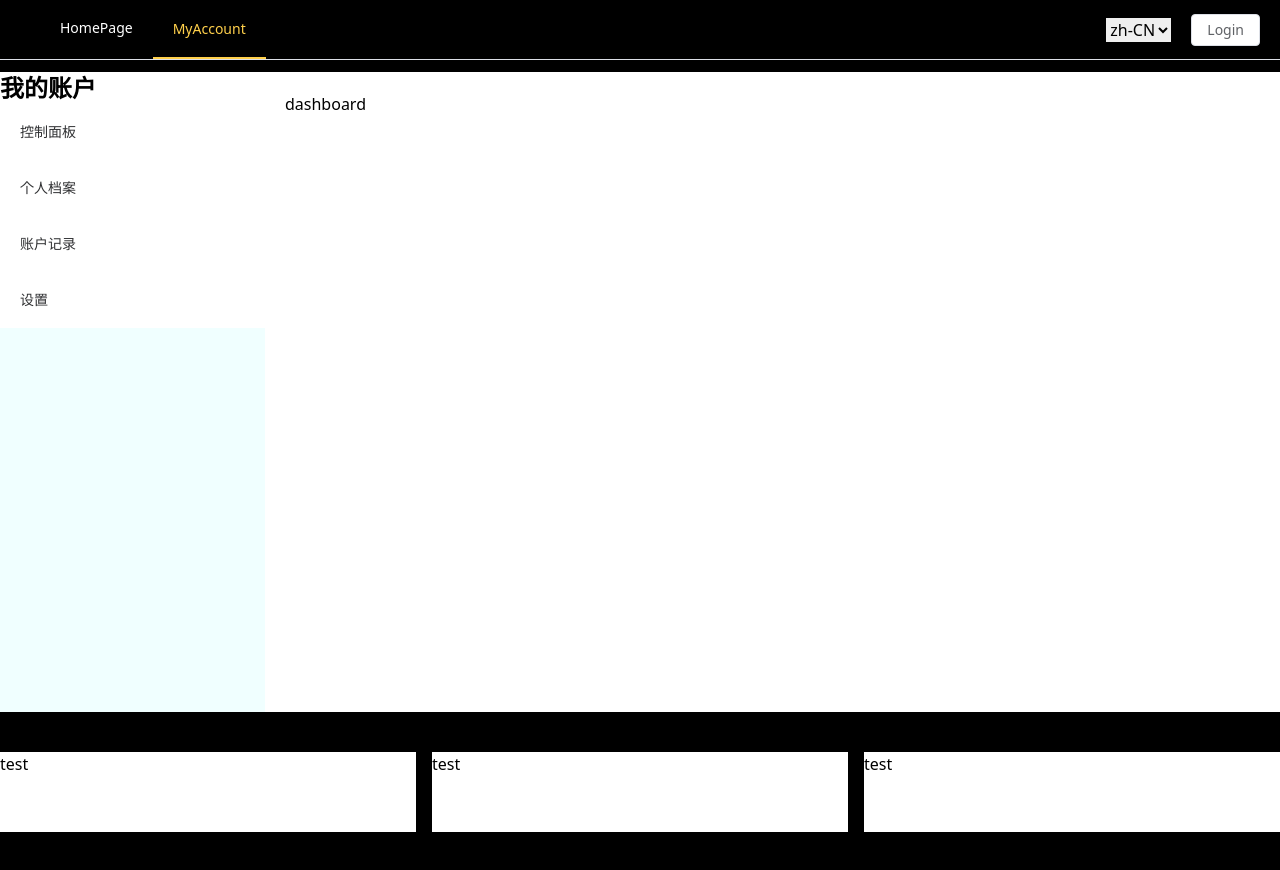
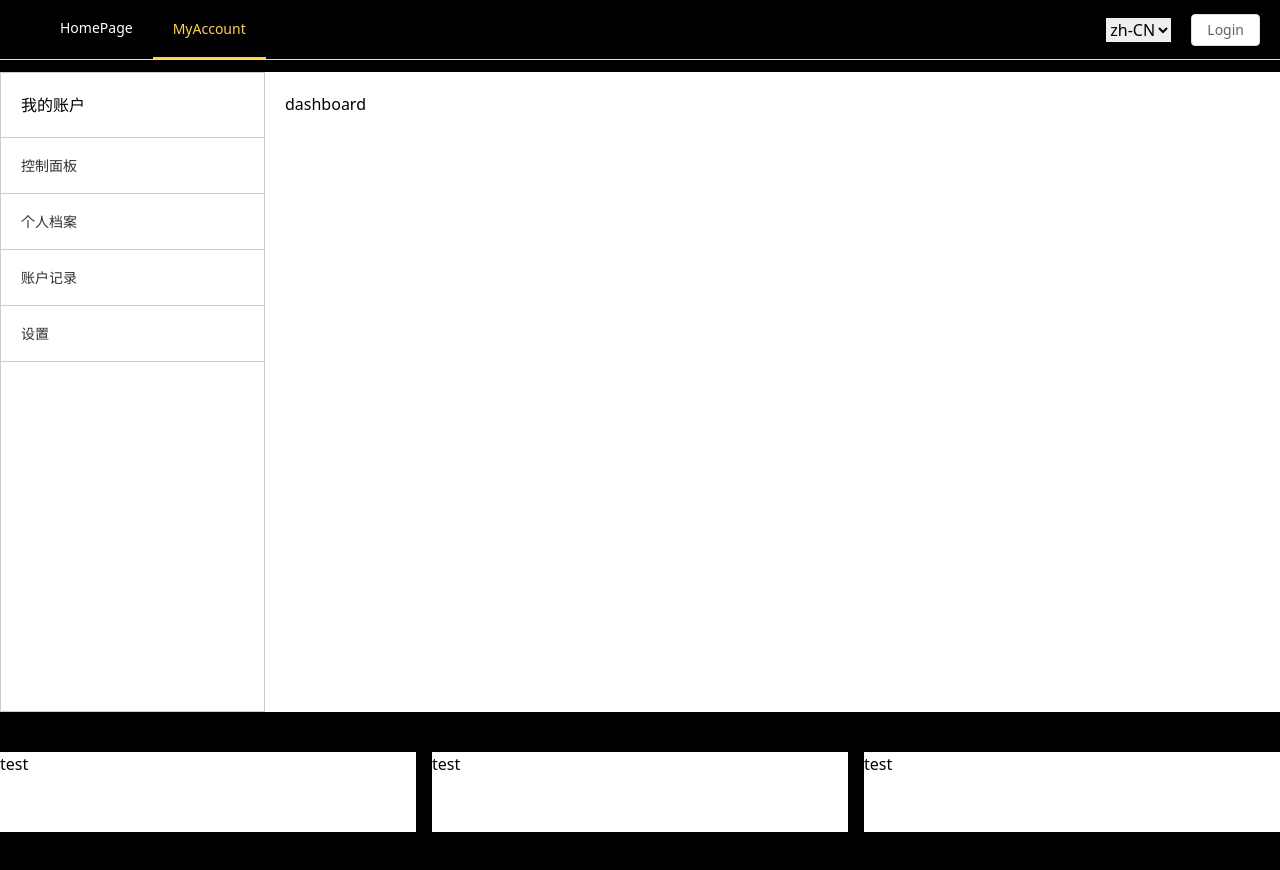
Before and after one commit to marick2003/188Demo, a Vue app: page /myaccount in a window 1280 px wide. Built offline with nearby package versions, Linux system fonts and the light colour scheme.

Commit message:
調整樣式

```diff
--- a/src/views/MyAccount/index.vue
+++ b/src/views/MyAccount/index.vue
@@ -1,47 +1,53 @@
 <template>
   <div class="common-layout h-full">
     <el-container class="h-full">
-        <el-aside width="265px" >
+      <el-aside width="265px">
+        <el-menu router class="el-menu-vertical-demo">
+          <div class="title">我的账户</div>
 
-          <el-menu class="el-menu-vertical-demo" >
-            <div class=" text-2xl font-bold">我的账户</div>
-             <el-menu-item>
-                控制面板
-             </el-menu-item>
-             <el-menu-item>
-                个人档案
-             </el-menu-item>
-             <el-menu-item>
-                账户记录
-             </el-menu-item>
-             <el-menu-item>
-                设置
-             </el-menu-item>
-             <div class="">
-
-             </div>
+          <a href="/myaccount">
+            <el-menu-item> 控制面板 </el-menu-item>
+          </a>
+          <a href="/Profile">
+            <el-menu-item> 个人档案 </el-menu-item>
+          </a>
+          <a href="/Statement">
+            <el-menu-item> 账户记录 </el-menu-item>
+          </a>
+          <a href="/Settings">
+            <el-menu-item> 设置 </el-menu-item>
+          </a>
         </el-menu>
       </el-aside>
-        <el-main class=" h-full">
+      <el-main class="h-full">
         <RouterView></RouterView>
       </el-main>
     </el-container>
   </div>
 </template>
-<style scoped>
-  .common-layout{
+<script setup></script>
+<style scoped lang="scss">
+.common-layout {
   position: relative;
-    top:0;
+  top: 0;
   left: 0;
   width: 100%;
   height: 100%;
   background-color: #fff;
 }
-  .el-aside{
+.el-aside {
   height: 80vh;
-    background-color: azure;
+  background-color: #fff;
+  border: 1px solid #ccc;
 }
-  .el-menu{
+.el-menu {
   border-right: 0;
 }
+.el-menu-item {
+  border-bottom: 1px solid #ccc;
+}
+.title {
+  padding: 20px;
+  border-bottom: 1px solid #ccc;
+}
 </style>
```
Lines whose indentation alone changed are shown as unchanged.
